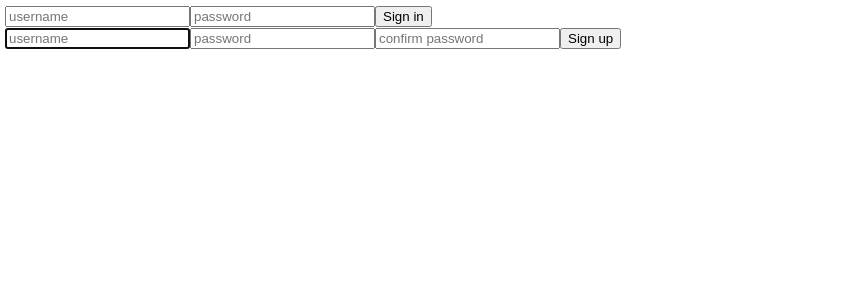
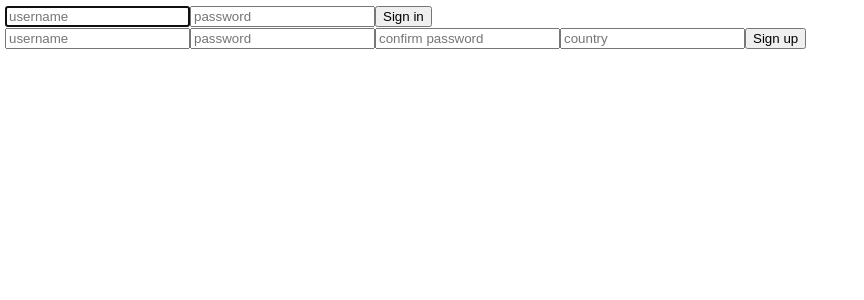
Before and after one commit to abdelrahman725/RealOtakus, a React (Create React App) app in the folder react/: page / in a window 1280 px wide. Shown: the top 300 px of the page, without its empty margins (0-864 px from the left). Built offline with nearby package versions, Linux system fonts and the light colour scheme.

Commit message:
Added Registeration functionality with country

```diff
--- a/react/src/App.js
+++ b/react/src/App.js
@@ -119,7 +119,6 @@ const Logout =  async()=>{
     method:'GET'
   })
   const data = await res.json()
-  console.log(data)
   setusername(data.username)
   setLevel(data.level)
   setTestsCount(data.TestsCount)
--- a/react/src/Components/NotAuth.js
+++ b/react/src/Components/NotAuth.js
@@ -1,6 +1,7 @@
 import { useState } from 'react'
 import Register from './Register'
 import Login from './Login'
+import Countries from '../countries.json'
 
 const LoginRegisterView = ({csrftoken,IP,authenticate,isauthenticated})=>
 {
--- a/react/src/Components/Register.js
+++ b/react/src/Components/Register.js
@@ -4,7 +4,8 @@ const Register = ({register_path,authenticate,csrftoken})=>
   const [RegisterData,setRegisterData] = useState({
     registername:"",
     pass1:"",
-    pass2:""
+    pass2:"",
+    country:""
   })
 
   const HandleRegisterForm = (e)=>{
@@ -29,7 +30,12 @@ const Register = ({register_path,authenticate,csrftoken})=>
     })
   })
   const response= await res.json()
-  console.log(response)
+  console.log(response.msg)
+
+  if (response.msg==="registered" && res.status===201)
+  {
+    authenticate()
+  }
 
  }
 
@@ -38,9 +44,11 @@ const Register = ({register_path,authenticate,csrftoken})=>
     <div className="RegisterView">
       <form onSubmit={(e)=>HandleRegister(e)}>
           <input onChange={(e) =>  HandleRegisterForm(e)} type="text" id="registername"  placeholder="username" value={RegisterData.registername}
-          required autoFocus autoComplete="off"/>
+          required autoComplete="off"/>
           <input onChange={(e) =>  HandleRegisterForm(e)} type="password" id="pass1"  placeholder="password" value={RegisterData.pass1} required/>
           <input onChange={(e) =>  HandleRegisterForm(e)} type="password" id="pass2"  placeholder="confirm password" value={RegisterData.pass2} required/>
+
+          <input onChange={(e) =>  HandleRegisterForm(e)} type="text" id="country"  placeholder="country" value={RegisterData.country} required autoComplete="off"/>
           <button type="submit">Sign up</button>
         </form>
 
```
Also changed, not shown: 2 other files (tests, documents, lock files or other folders).
